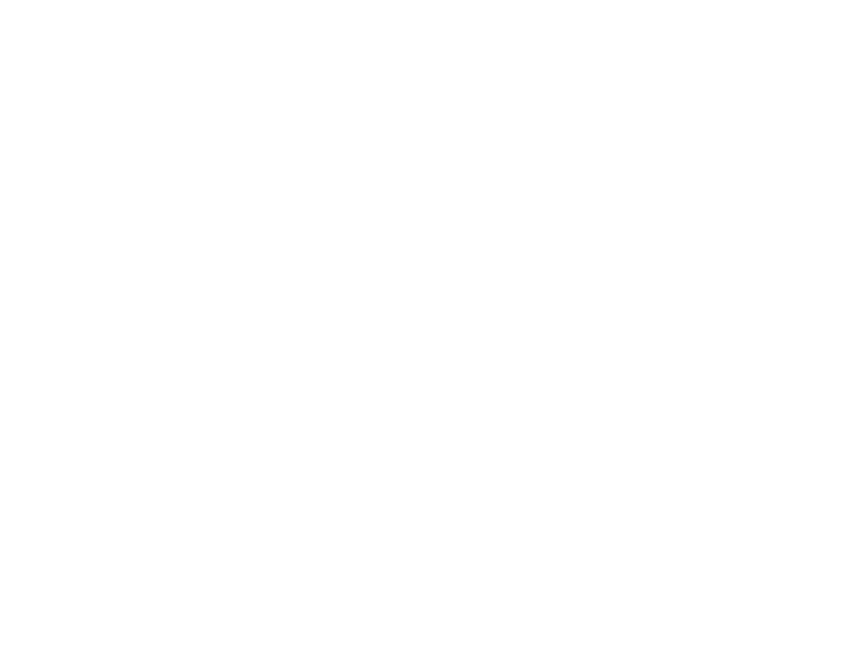
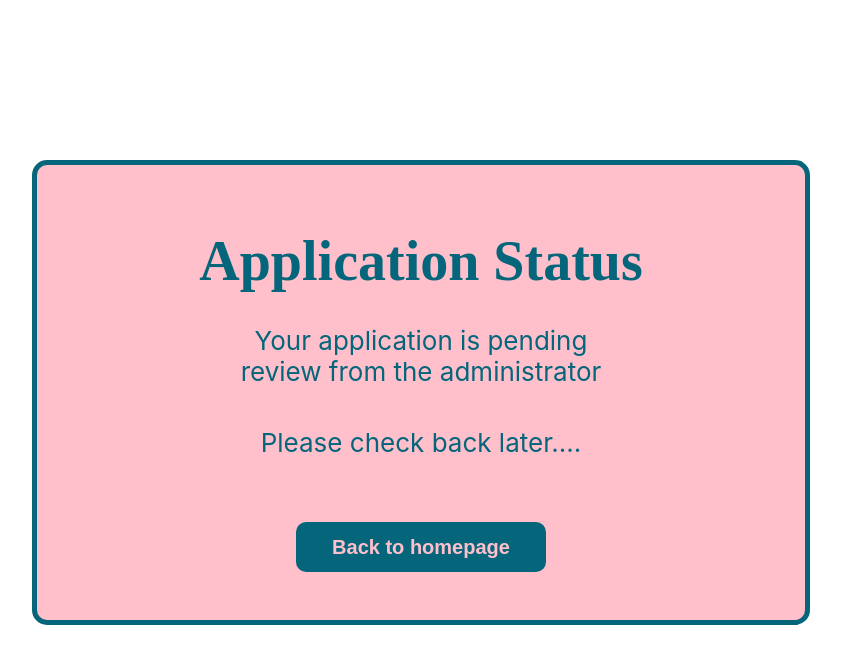
Before and after one commit to chris-wamae/tuinue-wasichana, a React (Create React App) app in the folder frontend/: page /application-status in a window 1280 px wide. Before the commit this address had no page. Shown: the top 664 px of the page, without its empty margins (219-1060 px from the left). Built offline with nearby package versions, Linux system fonts and the light colour scheme; a web font is replaced by a local one.

Commit message:
Updated Application Status

```diff
--- a/frontend/src/App.js
+++ b/frontend/src/App.js
@@ -94,7 +94,7 @@ function App() {
         <Route exact path="/beneficiary-management" element={<CharityBeneficiariesManagement />}></Route>
         <Route exact path="/login" element={<LoginForm />}></Route>
         <Route exact path="/sign-up" element={<SignForm />}></Route>
-        <Route exact path="/status" element={<ApplicationStatus />}></Route>
+        <Route exact path="/application-status" element={<ApplicationStatus />}></Route>
       </Routes>
     </Router>
   );
--- a/frontend/src/views/application status/ApplicationStatus.js
+++ b/frontend/src/views/application status/ApplicationStatus.js
@@ -1,9 +1,10 @@
 import "./application-status.css"
 import { useState } from "react";
 import { useNavigate } from "react-router-dom";
+import { Link } from "react-router-dom";
 
 function ApplicationStatus (){
-    const [applicationPending,setApplicationPending] = useState(false)
+    const [applicationPending,setApplicationPending] = useState(true)
     const navigate = useNavigate()
 return(
     applicationPending ?
@@ -12,7 +13,9 @@ return(
         <p className="status-message">Your application is pending review from the administrator</p>
         <p className="status-message">Please check back later....</p>
         <div className="button">
+        <Link to="/">
         <button className="button">Back to homepage</button>
+        </Link>
         </div>
     </div>
     :
@@ -21,8 +24,11 @@ return(
     <p className="status-message">Unfortunately, your application to our platform has been rejected</p>
     <p className="status-message">Please give us a call for more information....</p>
     <div className="button">
-    <button className="button" onClick={navigate("/")}>Back to homepage</button>
+    <Link to="/">
+    <button className="button">Back to homepage</button>
+    </Link>
     </div>
+
 </div>
 )
 }
--- a/frontend/src/views/charity-application/CharityApplication.js
+++ b/frontend/src/views/charity-application/CharityApplication.js
@@ -1,11 +1,13 @@
 import NavBar from "../../components/navbar/NavBar";
 import "./charity-application.css"
 import {useState } from "react";
+import { useNavigate } from "react-router-dom";
 
 function CharityApplication() {
 
 const handleSubmit = (e) => {
   e.preventDefault()
+  navigate("/application-status")
 }
 
 const [email,setEmail] = useState("")
@@ -17,7 +19,7 @@ const [location,setLocation] = useState("")
 const [image,setImage] = useState("")
 const [description,setDescription] = useState("")
 const [mission,setMission] = useState("")
-
+const navigate = useNavigate()
     return(
      <>
         <NavBar elements={[]} />
@@ -48,7 +50,7 @@ const [mission,setMission] = useState("")
             <input id="charity-mission" type="text-area" placeholder="Charity Mission" onChange={(e)=>setMission(e.target.value)}></input>
             <input id="charity-description" type="text-area" placeholder="Charity Description" onChange={(e) => setDescription(e.target.value) }></input>
             </div>
-            <button className="donate-button" type="submit">Apply</button>
+            <button className="donate-button" type="submit" >Apply</button>
           </form>
         <img
           src="/donation-page/pexels-askar-abayev-6189929.jpg"
--- a/frontend/src/views/donations/donation-page/donation-page.css
+++ b/frontend/src/views/donations/donation-page/donation-page.css
@@ -22,6 +22,7 @@
  display:flex;
  justify-content:center;
  align-items:center;
+ width:100%;
 }
 
  h3#choose-pay{
```
